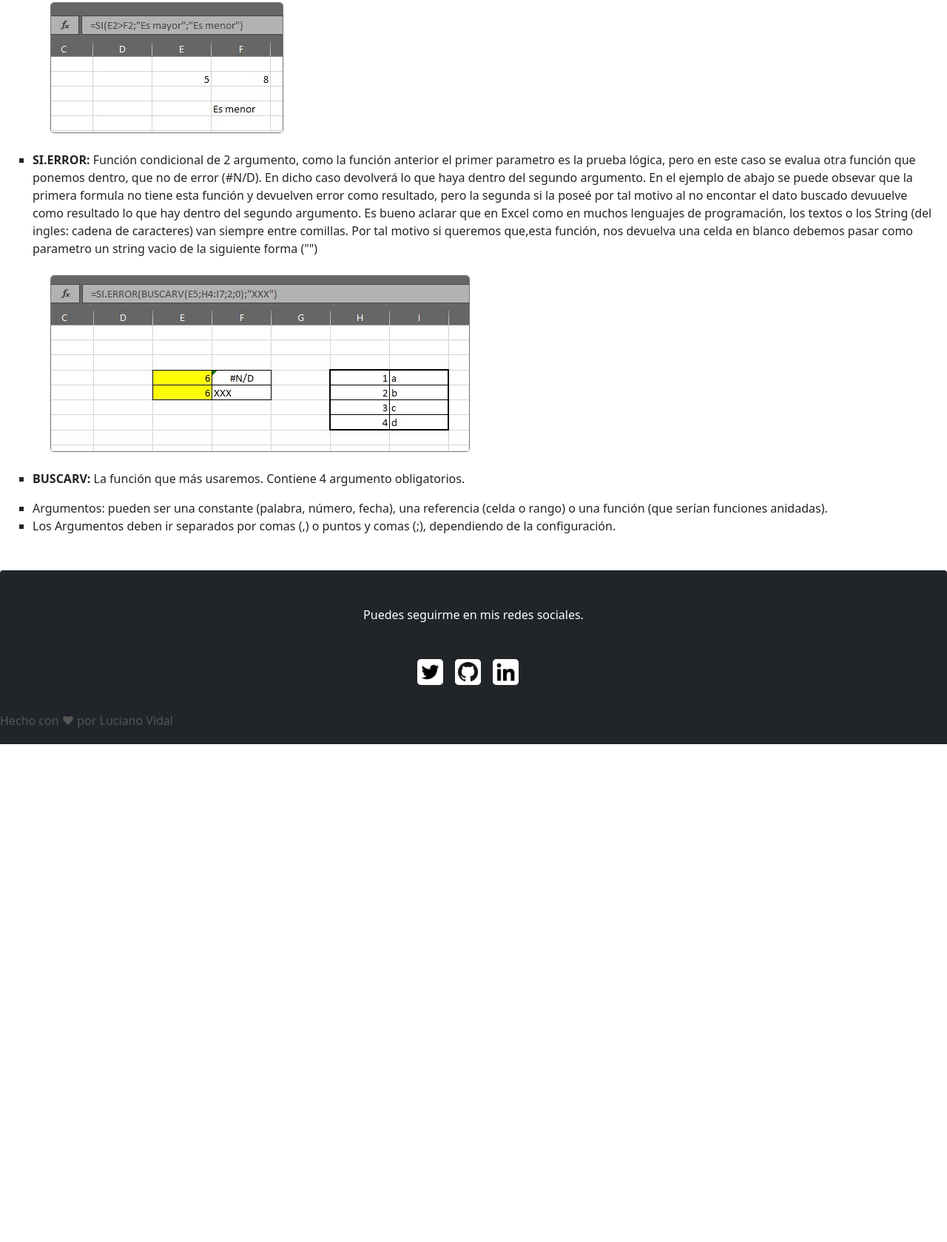
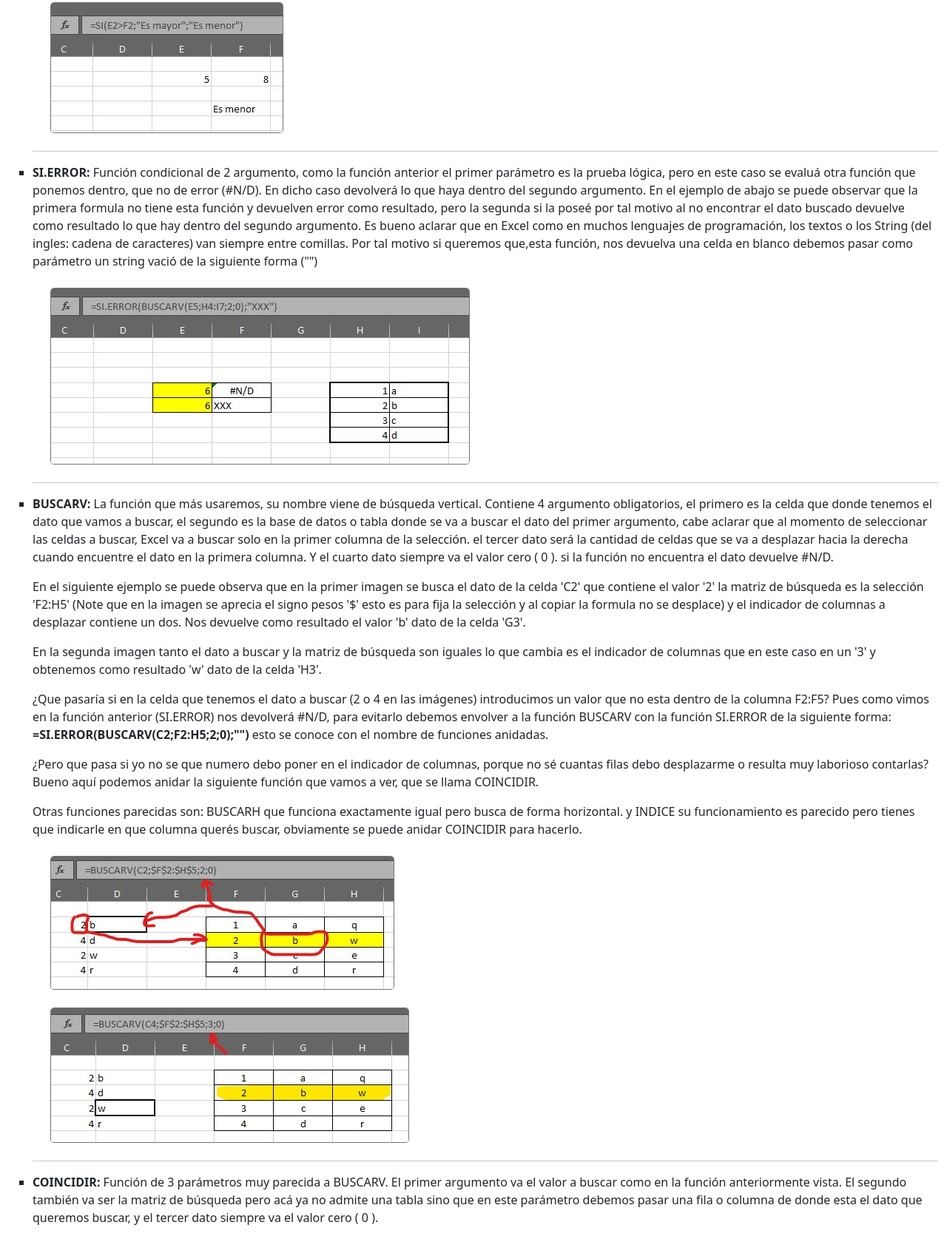
Before and after one commit to Lucho-Vidal/CursoExcel, a plain HTML site: page index.html in a window 1280 px wide. Shown: the part 1399-3078 px from the top of the page at 74% size. Before the commit the page ends 2405 px from the top, so only its background shows below. Drawn offline with Linux system fonts and the light colour scheme.

Commit message:
Se termino con la primera entrega de redaccion. Ultima funcion COINCIDIR

```diff
--- a/index.html
+++ b/index.html
@@ -15,9 +15,9 @@
     <nav class="fixed-top navbar navbar-expand-xxl navbar-dark bg-success rounded-bottom " id="navbar">
         <div class=" text-light container-fluid">
             <a class="navbar-brand" href="#">
-                <img src="static/logo.png" width="50">
+                <img src="static/logo.png" width="40">
             </a>
-            <div class="h4 ml-auto ">Curso de Excel - Buscador de Trenes</div>
+            <div class="h4 ">Curso de Excel - Buscador de Trenes</div>
             <button class="navbar-toggler" type="button" data-toggle="collapse" data-target="#navbarSupportedContent" aria-controls="navbarSupportedContent" aria-expanded="false" aria-label="Toggle navigation">
                 <span class="navbar-toggler-icon"></span>
             </button>
@@ -67,7 +67,7 @@
 
                 <ul type="square">
                     <li>
-                        <p><b>SI:</b> funcion condicional de 3 argumentos. El primero es la prueba lógica, esto quiere decir que se evalua si la condición de este parametro es verdadera o falsa. En los ejemplos de abajo este argumento evalua si la celda
+                        <p><b>SI:</b> función condicional de 3 argumentos. El primero es la prueba lógica, esto quiere decir que se evaluá si la condición de este parámetro es verdadera o falsa. En los ejemplos de abajo este argumento evaluá si la celda
                             'E2' es mayor a la 'F2'. El segundo argumento es valor que va a retornar si la prueba lógica da resultado verdadero. El Tercer argumento (opcional) es valor que va a retornar si la prueba lógica da resultado falso.</p>
                     </li>
                     <div class="">
@@ -75,21 +75,48 @@
                         <img src="static/si_menor.jpg" class="d-block w-30 m-4 border border-secondary rounded-3">
                     </div>
                     <li>
-                        <p><b>SI.ERROR:</b> Función condicional de 2 argumento, como la función anterior el primer parametro es la prueba lógica, pero en este caso se evalua otra función que ponemos dentro, que no de error (#N/D). En dicho caso devolverá
-                            lo que haya dentro del segundo argumento. En el ejemplo de abajo se puede obsevar que la primera formula no tiene esta función y devuelven error como resultado, pero la segunda si la poseé por tal motivo al no encontar el dato
-                            buscado devuuelve como resultado lo que hay dentro del segundo argumento. Es bueno aclarar que en Excel como en muchos lenguajes de programación, los textos o los String (del ingles: cadena de caracteres) van siempre entre
-                            comillas. Por tal motivo si queremos que,esta función, nos devuelva una celda en blanco debemos pasar como parametro un string vacio de la siguiente forma ("") </p>
+                        <hr>
+                        <p><b>SI.ERROR:</b> Función condicional de 2 argumento, como la función anterior el primer parámetro es la prueba lógica, pero en este caso se evaluá otra función que ponemos dentro, que no de error (#N/D). En dicho caso devolverá
+                            lo que haya dentro del segundo argumento. En el ejemplo de abajo se puede observar que la primera formula no tiene esta función y devuelven error como resultado, pero la segunda si la poseé por tal motivo al no encontrar el
+                            dato buscado devuelve como resultado lo que hay dentro del segundo argumento. Es bueno aclarar que en Excel como en muchos lenguajes de programación, los textos o los String (del ingles: cadena de caracteres) van siempre entre
+                            comillas. Por tal motivo si queremos que,esta función, nos devuelva una celda en blanco debemos pasar como parámetro un string vació de la siguiente forma ("") </p>
                     </li>
                     <div class="">
                         <img src="static/si_error.jpg" class="d-block w-30 m-4 border border-secondary rounded-3">
                     </div>
                     <li>
-                        <p><b>BUSCARV:</b> La función que más usaremos. Contiene 4 argumento obligatorios. </p>
+                        <hr>
+                        <p><b>BUSCARV:</b> La función que más usaremos, su nombre viene de búsqueda vertical. Contiene 4 argumento obligatorios, el primero es la celda que donde tenemos el dato que vamos a buscar, el segundo es la base de datos o tabla donde
+                            se va a buscar el dato del primer argumento, cabe aclarar que al momento de seleccionar las celdas a buscar, Excel va a buscar solo en la primer columna de la selección. el tercer dato será la cantidad de celdas que se va a
+                            desplazar hacia la derecha cuando encuentre el dato en la primera columna. Y el cuarto dato siempre va el valor cero ( 0 ). si la función no encuentra el dato devuelve #N/D. </p>
+                        <p>En el siguiente ejemplo se puede observa que en la primer imagen se busca el dato de la celda 'C2' que contiene el valor '2' la matriz de búsqueda es la selección 'F2:H5' (Note que en la imagen se aprecia el signo pesos '$' esto
+                            es para fija la selección y al copiar la formula no se desplace) y el indicador de columnas a desplazar contiene un dos. Nos devuelve como resultado el valor 'b' dato de la celda 'G3'.</p>
+                        <p>En la segunda imagen tanto el dato a buscar y la matriz de búsqueda son iguales lo que cambia es el indicador de columnas que en este caso en un '3' y obtenemos como resultado 'w' dato de la celda 'H3'.</p>
+                        <p>¿Que pasaría si en la celda que tenemos el dato a buscar (2 o 4 en las imágenes) introducimos un valor que no esta dentro de la columna F2:F5? Pues como vimos en la función anterior (SI.ERROR) nos devolverá #N/D, para evitarlo
+                            debemos envolver a la función BUSCARV con la función SI.ERROR de la siguiente forma: <b>=SI.ERROR(BUSCARV(C2;F2:H5;2;0);"")</b> esto se conoce con el nombre de funciones anidadas. </p>
+                        <p>¿Pero que pasa si yo no se que numero debo poner en el indicador de columnas, porque no sé cuantas filas debo desplazarme o resulta muy laborioso contarlas? Bueno aquí podemos anidar la siguiente función que vamos a ver, que se
+                            llama COINCIDIR.</p>
+                        <p>Otras funciones parecidas son: BUSCARH que funciona exactamente igual pero busca de forma horizontal. y INDICE su funcionamiento es parecido pero tienes que indicarle en que columna querés buscar, obviamente se puede anidar COINCIDIR
+                            para hacerlo. </p>
                     </li>
-                    <li>Argumentos: pueden ser una constante (palabra, número, fecha), una referencia (celda o rango) o una función (que serían funciones anidadas). </li>
-                    <li>Los Argumentos deben ir separados por comas (,) o puntos y comas (;), dependiendo de la configuración.</li>
+                    <div class="">
+                        <img src="static/buscarv.jpg" class="d-block w-30 m-4 border border-secondary rounded-3">
+                        <img src="static/buscarv2.jpg" class="d-block w-30 m-4 border border-secondary rounded-3">
+                    </div>
+                    <hr>
+                    <li>
+                        <p><b>COINCIDIR:</b> Función de 3 parámetros muy parecida a BUSCARV. El primer argumento va el valor a buscar como en la función anteriormente vista. El segundo también va ser la matriz de búsqueda pero acá ya no admite una tabla
+                            sino que en este parámetro debemos pasar una fila o columna de donde esta el dato que queremos buscar, y el tercer dato siempre va el valor cero ( 0 ).</p>
+                    </li>
+                    <div class="">
+                        <img src="static/coincidir.jpg" class="d-block w-30 m-4 border border-secondary rounded-3">
+                        <img src="static/coincidir2.jpg" class="d-block w-30 m-4 border border-secondary rounded-3">
+                    </div>
+
 
                 </ul>
+                <hr>
+                <h5>Hasta acá por ahora, espero que les haya gustado el contenido y ante cualquier duda no duden en consultarme! Hasta pronto...</h5>
 
         </div>
 
@@ -103,6 +130,7 @@
         </div>
         <div class="d-flex justify-content-center w-100 mt-2 flex-row">
             <div class="d-flex flex-row p-4">
+                <a target='_black' href="https://luciano-vidal.herokuapp.com/"><img class="bg-white p-1 rounded-3 mb-2 me-3" width="35" src="static/logo.png" /> </a>
                 <a target='_black' href="https://twitter.com/Vidal277"><img class="bg-white p-1 rounded-3 mb-2 me-3" width="35" src="static/twitter.png" /> </a>
                 <a target='_black' href="https://github.com/Lucho-Vidal"><img class="bg-white p-1 rounded-3 mb-1 me-3" width="35" src="static/github.png" /> </a>
                 <a target='_black' href="https://www.linkedin.com/in/luciano-vidal-6b50b295/"><img class="bg-white p-1 rounded-3 mb-1 me-3" width="35" src="static/linkedin.png" /> </a>
```
Also changed, not shown: static/buscarv.jpg (added), static/buscarv2.jpg (added), static/coincidir.jpg (added), static/coincidir2.jpg (added).
